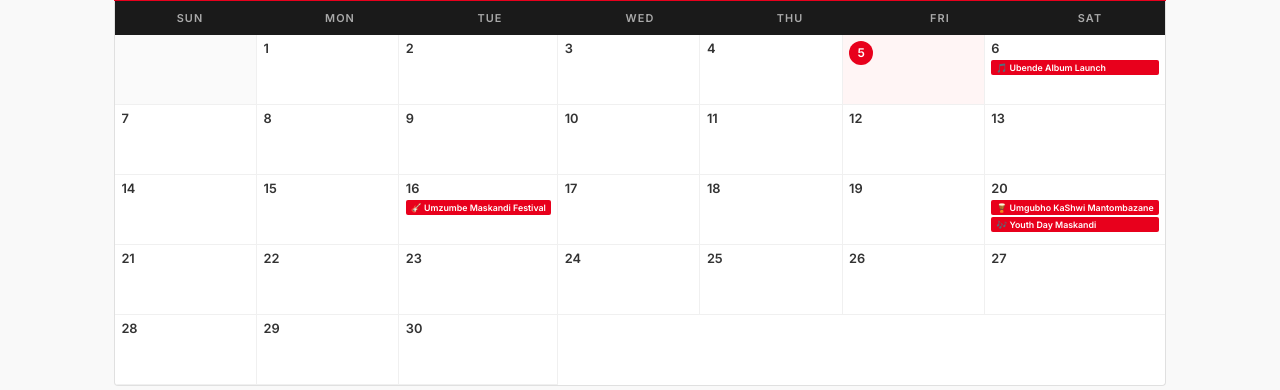
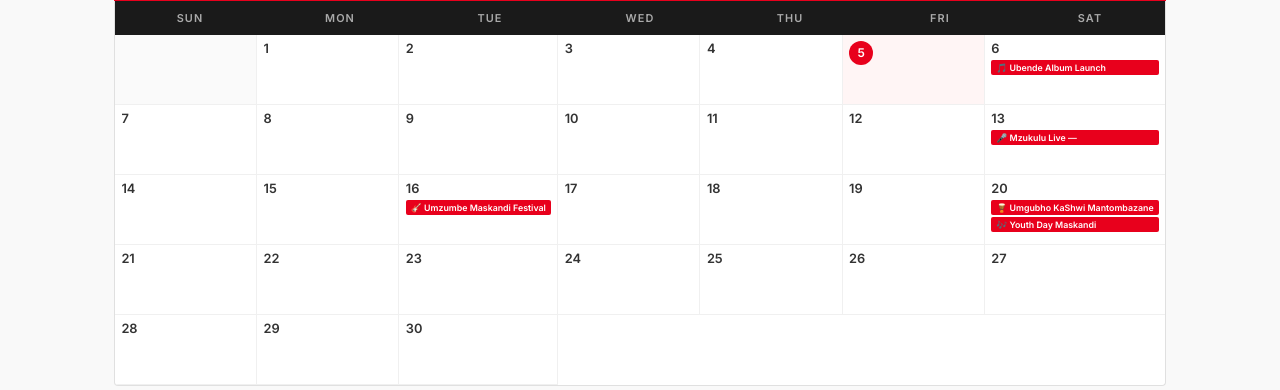
Before and after one commit to ayandamkhwanazi27-lang/maskandi-online, a Flask app: page /events in a window 1280 px wide. Shown: the part 560-950 px from the top of the page. Run offline with Flask 3, Linux system fonts and the light colour scheme.

Commit message:
Update events.html

```diff
--- a/templates/events.html
+++ b/templates/events.html
@@ -200,6 +200,20 @@
       description: "One of the biggest Maskandi celebrations in KZN. VIP and general tickets available.",
       icon: "🪕", performers: []
     },
+    {
+      title: "Mzukulu Live — Johannesburg",
+      date: "13 June 2026", calDate: "2026-06-13",
+      location: "Big Top Arena, Carnival City, Johannesburg",
+      description: "Mzukulu takes the stage at Carnival City's Big Top Arena for a live concert in Johannesburg. Doors open at 15:00. Tickets available via resale — prices may exceed face value.",
+      icon: "🎤", performers: []
+    },
+    {
+      title: "Inkos' Yamagcokama Live: Umgowo Experience",
+      date: "4 July 2026", calDate: "2026-07-04",
+      location: "Big Top Arena, Carnival City, Brakpan",
+      description: "UMGOWO — That moment when love hurts. Inkos' Yamagcokama delivers a raw, stripped-back live experience built entirely around heartbreak songs from his catalogue. Songs that have soundtracked many late nights, long drives, unanswered questions and quiet resilience. Gowers from across the country are invited to converge in Johannesburg to sit with the music, sing through the pain, and release together. One night. One room. Thousands of voices rising in unison. Age restriction: No under 18s. Doors open 18:00, show starts 19:00. Tickets: R300 – R500.",
+      icon: "💔", performers: []
+    },
   ];
 
   const months = ["January","February","March","April","May","June","July","August","September","October","November","December"];
```
